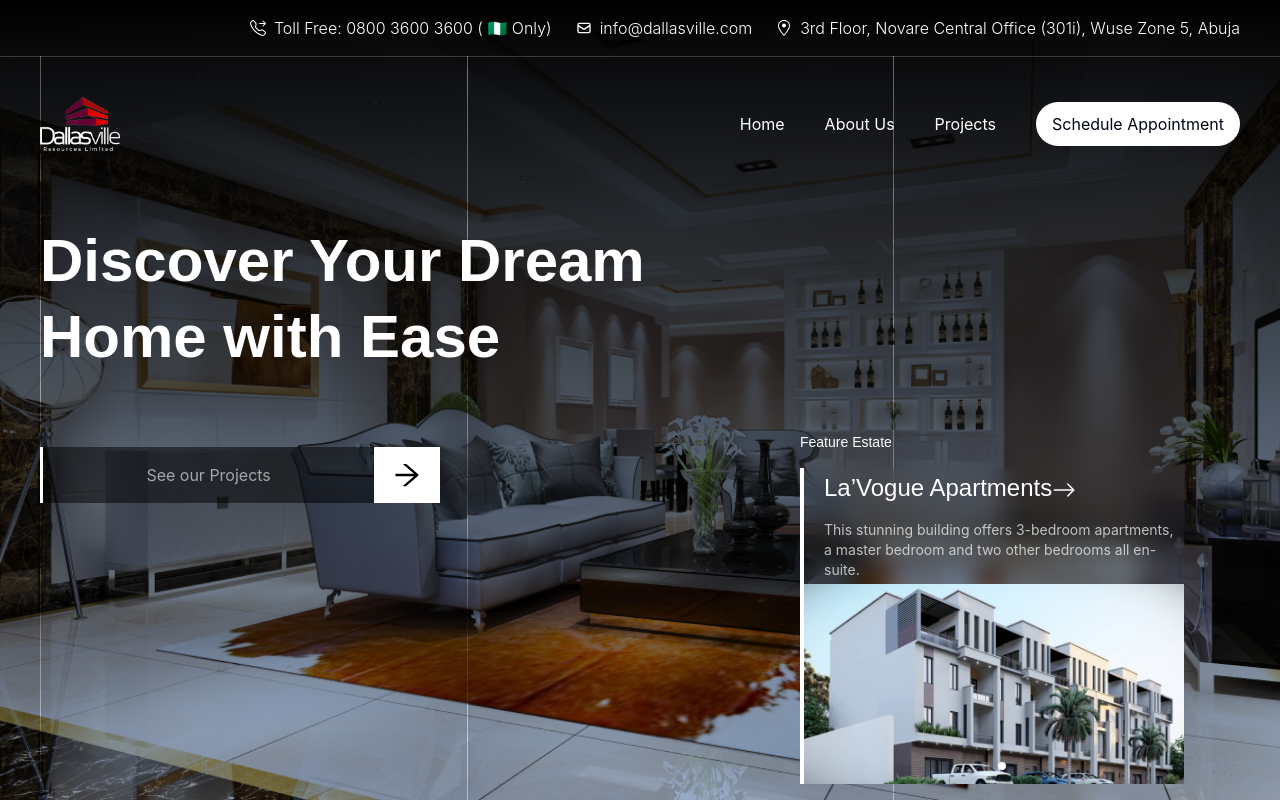
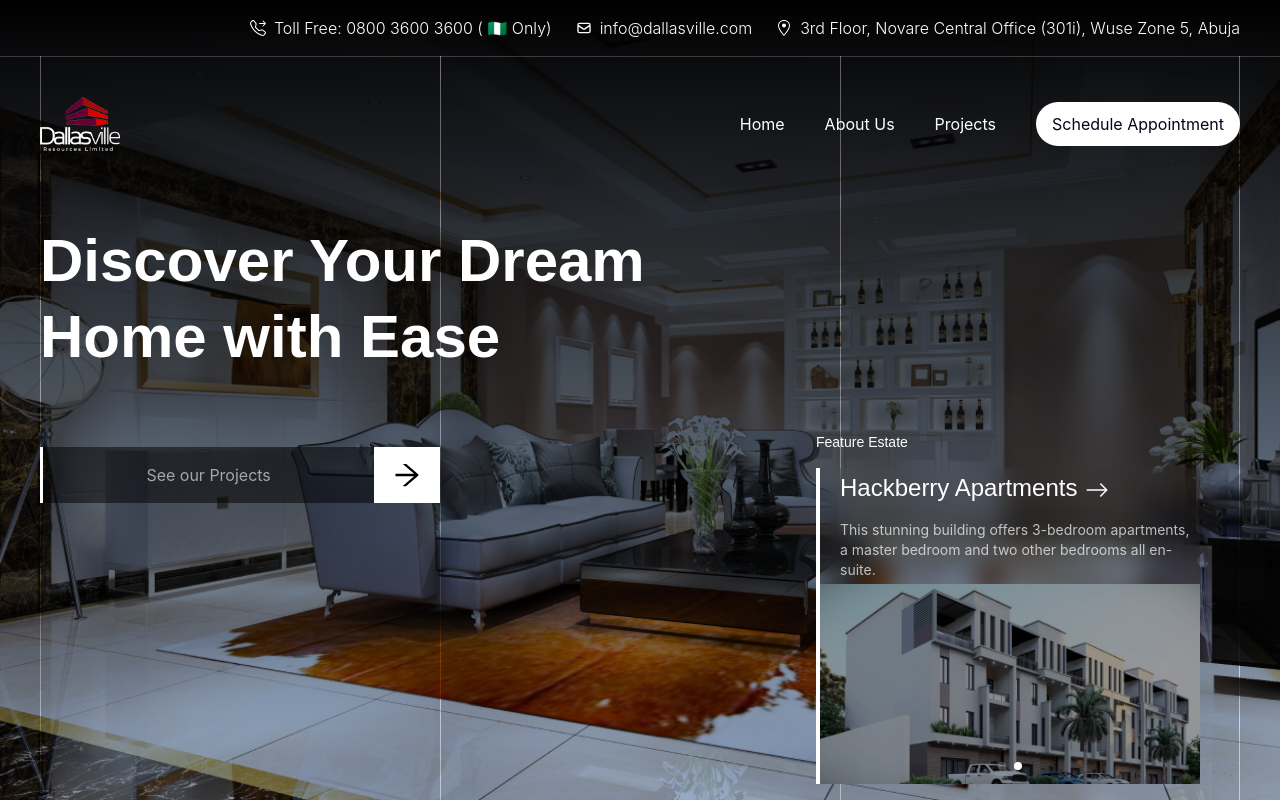
Before and after one commit to Colin-nwk/dallasville, a React (Vite) app: page /about in a window 1280 px wide. Shown: the top 802 px of the page. Built offline with nearby package versions, Linux system fonts and the light colour scheme; a web font is replaced by a local one.

Commit message:
minor edit

```diff
--- a/src/components/general/SwiperCarousel.tsx
+++ b/src/components/general/SwiperCarousel.tsx
@@ -12,6 +12,19 @@ import { Pagination, Autoplay } from "swiper/modules";
 const SwiperCarousel = () => {
   return (
     <>
+      <div className="w-full h-full backdrop-blur-md overflow-y-hidden">
+        <div className="flex flex-col justify-between items-start gap-4 ml-4 p-1">
+          <div className="group cursor-pointer">
+            <h3 className="text-white text-2xl ">
+              {/* La’Vogue Apartments{" "} */} Hackberry Apartments
+              <BsArrowRight className="text-white  inline-flex group-hover:translate-x-4 duration-300 ease-out transition-all translate-x-2" />
+            </h3>
+          </div>
+          <p className="text-white text-sm opacity-70 ">
+            This stunning building offers 3-bedroom apartments, a master bedroom
+            and two other bedrooms all en-suite.
+          </p>
+        </div>
         <Swiper
           spaceBetween={50}
           slidesPerView={1}
@@ -26,19 +39,26 @@ const SwiperCarousel = () => {
           modules={[Autoplay, Pagination]}
         >
           <SwiperSlide className="">
-          <div className="w-full h-full backdrop-blur-md overflow-y-hidden">
-            <div className="flex flex-col justify-between items-start gap-4 ml-4 p-1">
-              <div className="group cursor-pointer">
-                <h3 className="text-white text-2xl ">
-                  {/* La’Vogue Apartments{" "} */} Hackberry Apartments
-                  <BsArrowRight className="text-white  inline-flex group-hover:translate-x-2 duration-300 ease-out transition-all translate-x-0" />
-                </h3>
+            <div className="h-full w-full relative">
+              <img
+                src={hackbery}
+                alt="hackberry projects"
+                className="object-center md:object-contain w-full h-full"
+              />
+              <div className="bg-black opacity-40 absolute inset-0 h-full w-full "></div>
             </div>
-              <p className="text-white text-sm opacity-70 ">
-                This stunning building offers 3-bedroom apartments, a master
-                bedroom and two other bedrooms all en-suite.
-              </p>
+          </SwiperSlide>
+          <SwiperSlide className="">
+            <div className="h-full w-full relative">
+              <img
+                src={hackbery}
+                alt="hackberry projects"
+                className="object-center md:object-contain w-full h-full"
+              />
+              <div className="bg-black opacity-40 absolute inset-0 h-full w-full "></div>
             </div>
+          </SwiperSlide>
+          {/* <SwiperSlide className="">
             <div className="h-full w-full">
               <img
                 src={hackbery}
@@ -46,32 +66,9 @@ const SwiperCarousel = () => {
                 className="object-center md:object-contain w-full h-full"
               />
             </div>
+          </SwiperSlide> */}
+        </Swiper>
       </div>
-        </SwiperSlide>
-        <SwiperSlide className="">
-          <div className="w-full h-full backdrop-blur-md  overflow-y-hidden">
-            <div className="flex flex-col justify-between items-start gap-4 ml-4 p-1">
-              <div className="group cursor-pointer">
-                <h3 className="text-white text-2xl ">
-                  La’Vogue Apartments
-                  <BsArrowRight className="text-white  inline-flex group-hover:translate-x-2 duration-300 ease-out transition-all translate-x-0" />
-                </h3>
-              </div>
-              <p className="text-white text-sm opacity-70 ">
-                This stunning building offers 3-bedroom apartments, a master
-                bedroom and two other bedrooms all en-suite.
-              </p>
-            </div>
-            <div className="h-full w-full">
-              <img
-                src={hackbery}
-                alt="hackberry projects"
-                className="object-center md:object-contain w-full h-full"
-              />
-            </div>
-          </div>
-        </SwiperSlide>
-      </Swiper>
     </>
   );
 };
--- a/src/components/home/Hero.tsx
+++ b/src/components/home/Hero.tsx
@@ -1,6 +1,6 @@
 import { AiOutlineArrowRight } from "react-icons/ai";
 // import HeroCarousel from "../general/HeroCarousel";
-import Carousel from "../general/Carousel";
+// import Carousel from "../general/Carousel";
 import SwiperCarousel from "../general/SwiperCarousel";
 
 const Hero = () => {
@@ -27,7 +27,7 @@ const Hero = () => {
           </span>
         </div>
       </div>
-      <div className="flex-col md:absolute md:right-24 md:bottom-4 mt-40 sm:mt-24 md:mt-0 flex justify-center items-start gap-4">
+      <div className="flex-col md:absolute md:right-20 md:bottom-4 mt-40 sm:mt-24 md:mt-0 flex justify-center items-start gap-4">
         <h3 className="text-white text-sm">Feature Estate</h3>
         <div className="w-full h-full md:h-full md:w-96 border-l-4 border-white">
           {/* <HeroCarousel /> */}
--- a/src/index.css
+++ b/src/index.css
@@ -63,3 +63,7 @@ h6 {
 .swiper-pagination-bullet {
   background-color: white;
 }
+/* .swiper-pagination {
+  position: absolute;
+  top: 0;
+} */
--- a/src/pages/About.tsx
+++ b/src/pages/About.tsx
@@ -22,12 +22,10 @@ const About = () => {
             alt="luxuzy house with pool"
             className="w-full h-full object-cover absolute mix-blend-overlay -z-10"
           />
-          <div className="container mx-auto px-4 md:px-10 w-ful w-full  -z-20 ">
-            <div className=" container grid grid-cols-3  w-full h-full absolute top-28 md:top-14 -z-20">
-              <div className="border-l border-white/20"></div>
-              <div className="border-l border-white/20"></div>
-              <div className="border-l border-white/20 border-r"></div>
-            </div>
+          <div className=" container mx-auto px-4 md:px-10 grid grid-cols-3  w-full h-full absolute top-28 md:top-14 -z-20 inset-x-0">
+            <div className="border-l border-white/20 "></div>
+            <div className="border-l border-white/20 "></div>
+            <div className="border-l border-white/20  border-r"></div>
           </div>
           <div className="z-20 ">
             <TopBanner />
--- a/src/pages/Home.tsx
+++ b/src/pages/Home.tsx
@@ -21,20 +21,20 @@ const Home = () => {
       {/* popup */}
       <PopUp />
       {/* endpopup */}
-      <header className="bg-gradient-to-b from-black to-gray-600 relative w-full h-screen z-10 overflow-clip">
+      <header className="bg-gradient-to-b from-black to-gray-600 relative w-full h-screen z-10 overflow-clip ">
         <img
           loading="eager"
           src={header}
           alt="luxuzy house with pool"
           className="w-full h-full object-cover absolute mix-blend-overlay -z-10"
         />
-        <div className="container mx-auto px-4 md:px-10 w-ful w-full  -z-20 ">
-          <div className=" container grid grid-cols-3  w-full h-full absolute top-28 md:top-14 -z-20 ">
-            <div className="border-l border-white/20"></div>
-            <div className="border-l border-white/20"></div>
-            <div className="border-l border-white/20 border-r"></div>
-          </div>
+
+        <div className=" container mx-auto px-4 md:px-10 grid grid-cols-3  w-full h-full absolute top-28 md:top-14 -z-20 inset-x-0">
+          <div className="border-l border-white/20 "></div>
+          <div className="border-l border-white/20 "></div>
+          <div className="border-l border-white/20  border-r"></div>
         </div>
+
         <div className="z-20 ">
           <TopBanner />
           <Navbar />
--- a/src/pages/Projects.tsx
+++ b/src/pages/Projects.tsx
@@ -18,12 +18,10 @@ const Projects = () => {
             alt="luxuzy house with pool"
             className="w-full h-full object-cover absolute mix-blend-overlay -z-10"
           />
-          <div className="container mx-auto px-4 md:px-10 w-ful w-full  -z-20 ">
-            <div className=" container grid grid-cols-3  w-full h-full absolute top-28 md:top-14 -z-20 ">
-              <div className="border-l border-white/20"></div>
-              <div className="border-l border-white/20"></div>
-              <div className="border-l border-white/20 border-r"></div>
-            </div>
+          <div className=" container mx-auto px-4 md:px-10 grid grid-cols-3  w-full h-full absolute top-28 md:top-14 -z-20 inset-x-0">
+            <div className="border-l border-white/20 "></div>
+            <div className="border-l border-white/20 "></div>
+            <div className="border-l border-white/20  border-r"></div>
           </div>
           <div className="z-20 ">
             <TopBanner />
```
Lines whose indentation alone changed are shown as unchanged.
